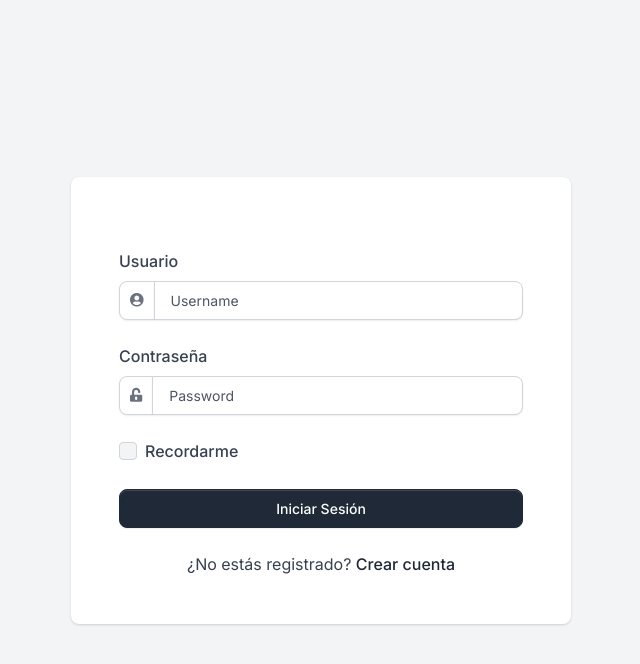
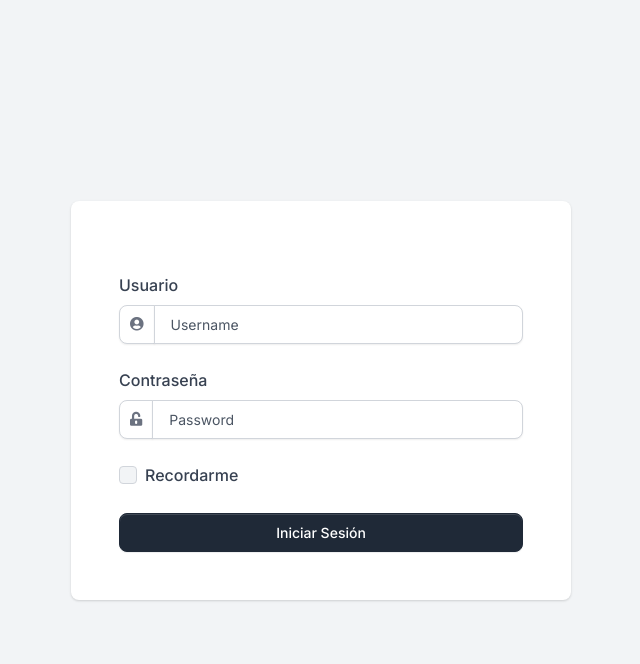
Before and after one commit to montesgonzalez/dashboard, a Django app: page /login/ in a window 1280 px wide. Shown: the top 664 px of the page, without its empty margins (319-959 px from the left). Run offline with Django 3.2, Linux system fonts and the light colour scheme; some libraries are stand-ins or nearby versions.

Commit message:
Fixed deploy heroku trip -- Block register

```diff
--- a/apps/templates/accounts/login.html
+++ b/apps/templates/accounts/login.html
@@ -53,13 +53,13 @@
                                     <button type="submit" name="login" class="btn btn-gray-800">Iniciar Sesión</button>
                                 </div>
                             </form>
-                            <div class="d-flex justify-content-center align-items-center mt-4">
+                           <!--<div class="d-flex justify-content-center align-items-center mt-4">
                                 <span class="fw-normal">
                                     ¿No estás registrado?
                                     <a href="{% url 'register' %}" class="fw-bold">Crear cuenta</a>
                                 </span>
                             </div>
-                        </div>
+                        </div>-->
                     </div>
                 </div>
             </div>
```
